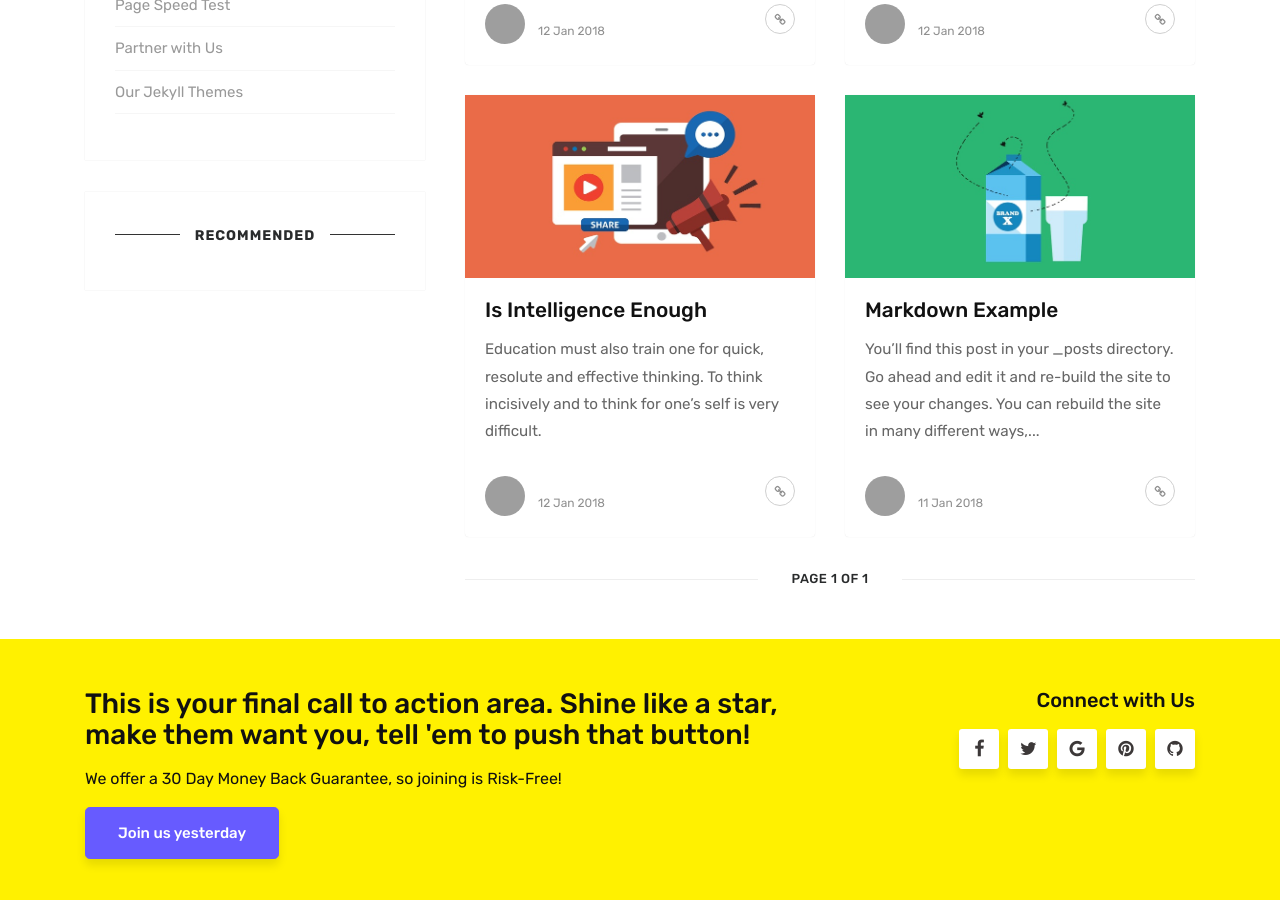
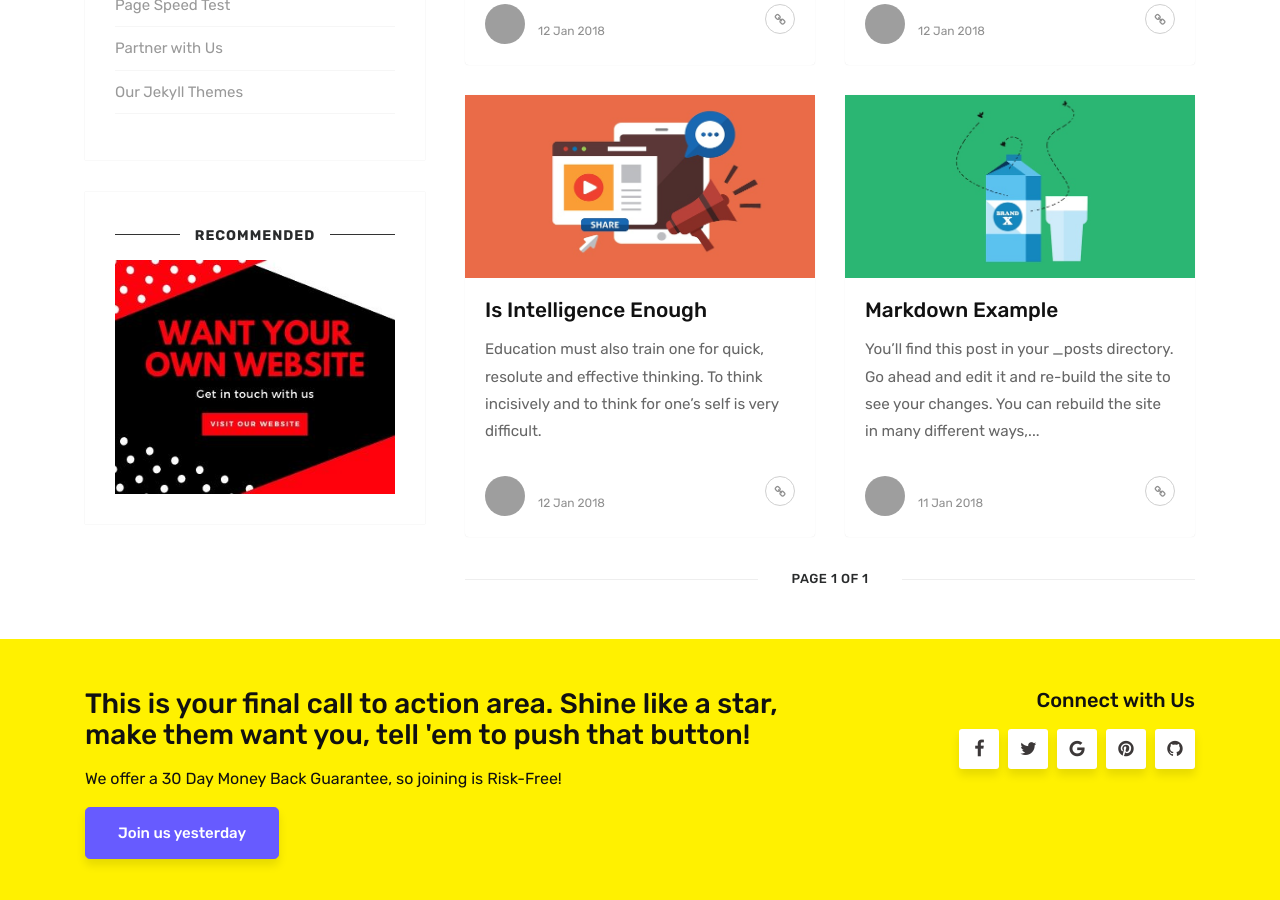
Before and after one commit to samarthvanvi/opinionquill, a Jekyll site: the page built from index.html, in a window 1280 px wide and 900 px high, scrolled down 1546 px. Built offline with Jekyll 4.4.1, drawn with Linux system fonts in a browser that asks for light colours; the list of posts is cut into pages by our own code; comment, search, counter and statistics services are not loaded; grey boxes are pictures that could not be loaded.

Commit message:
Update sidebar.html

```diff
--- a/_includes/sidebar.html
+++ b/_includes/sidebar.html
@@ -18,7 +18,7 @@
 
         <div class="sidebar-section">
              <h5><span>Recommended</span></h5>
-
+          <img src="/assets/images/ads.jpg"></img>
         </div>
 
 </div>
```
